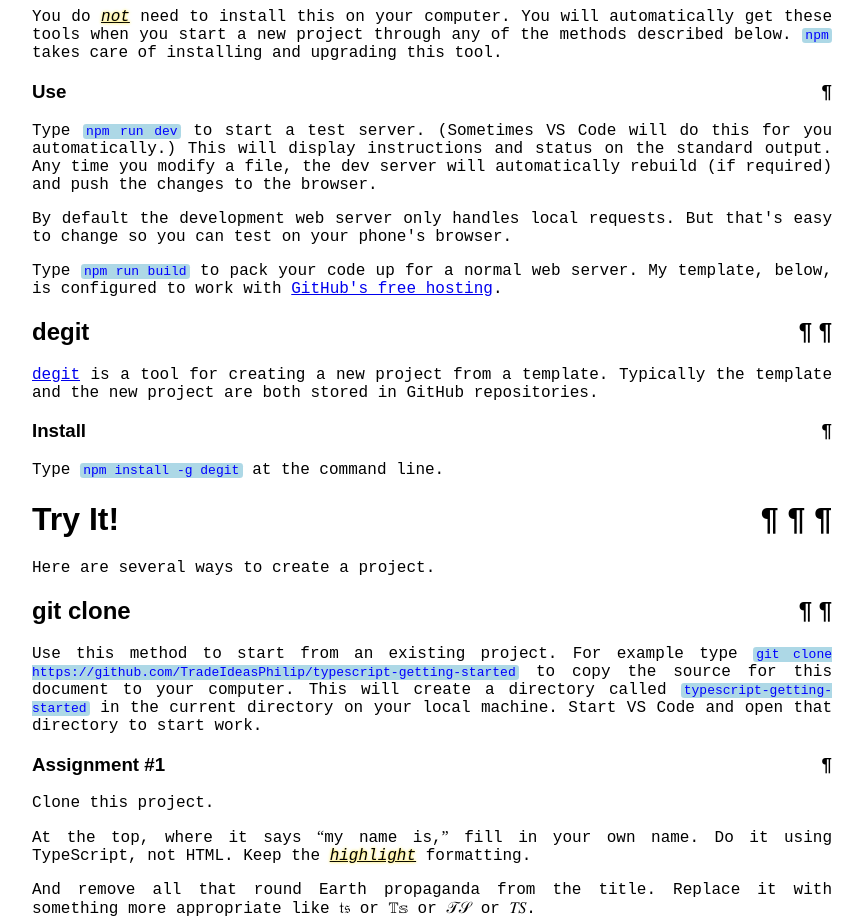
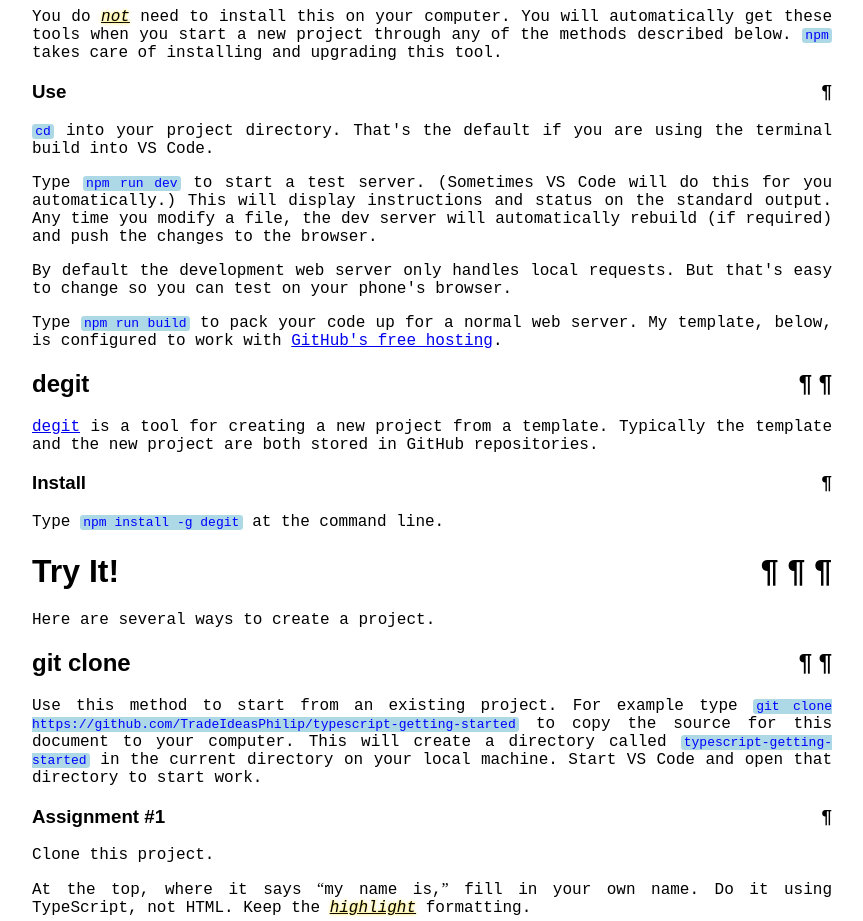
Before and after one commit to TradeIdeasPhilip/typescript-getting-started, a website built with Vite: page docs/index.html in a window 1280 px wide. Shown: the part 2940-3861 px from the top of the page, without its empty margins (208-1071 px from the left). Built offline with nearby package versions, Linux system fonts and the light colour scheme; a web font is replaced by a local one.

Commit message:
Add a small clarification to the instructions.
Where someone actually got stuck.
Thank you for the feedback.

```diff
--- a/docs/index.html
+++ b/docs/index.html
@@ -263,6 +263,10 @@
       </p>
       <h3>Use</h3>
       <p>
+        <code>cd</code> into your project directory. That's the default if you
+        are using the terminal build into VS Code.
+      </p>
+      <p>
         Type <code>npm run dev</code> to start a test server. (Sometimes VS Code
         will do this for you automatically.) This will display instructions and
         status on the standard output. Any time you modify a file, the dev
```
Also changed, not shown: index.html (+4 -0 lines).
